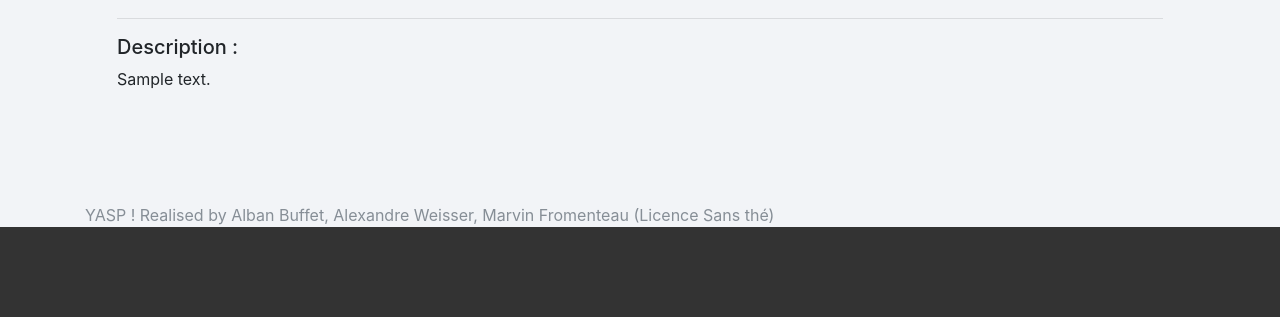
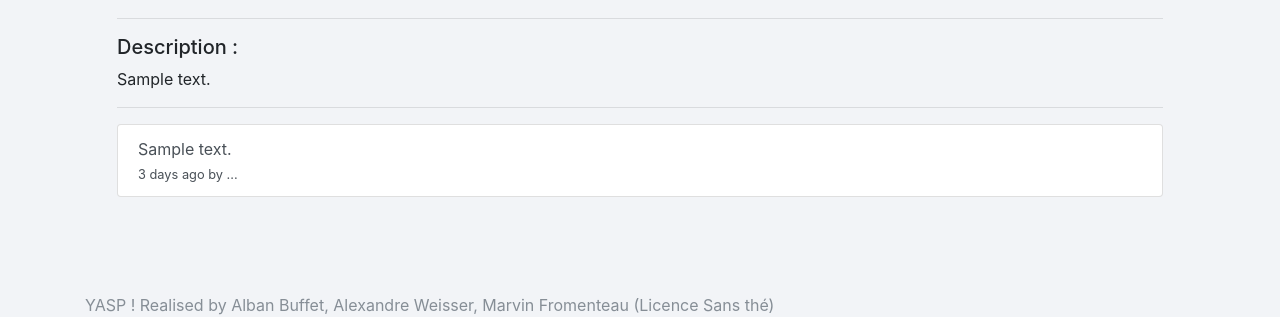
Before and after one commit to MFromenteau/yasp, a Symfony app: template templates/all/video.html.twig in a window 1280 px wide. Shown: the part 679-996 px from the top of the page. Before the commit the page ends 906 px from the top, so only its background shows below. Run offline with Twig, Linux system fonts and the light colour scheme; the template is opened without the code that fills it: most values are stand-ins (such as "Sample title", 1, 10 or a date in 2020); some libraries are stand-ins or nearby versions.

Commit message:
Add commentaries & change in the class

```diff
--- a/templates/all/video.html.twig
+++ b/templates/all/video.html.twig
@@ -14,6 +14,18 @@
     <hr />
     <h5>Description :</h5>
     <p>{{ video.description }}</p>
+    <hr />
+
+    <div class="list-group">
+    {% for comment in commentaries %}
+        <div href="#" class="list-group-item list-group-item-action flex-column align-items-start">
+            <p class="mb-1">{{  comment.message }}</p>
+            <div class="d-flex w-100 justify-content-between">
+                <small>3 days ago by ...</small>
+            </div>
+        </div>
+    {% endfor %}
+    </div>
 {% endblock %}
 
 
```
Also changed, not shown: src/Controller/VideoCtrl.php (+8 -1 lines), src/Entity/Commentaire.php (+6 -6 lines).
